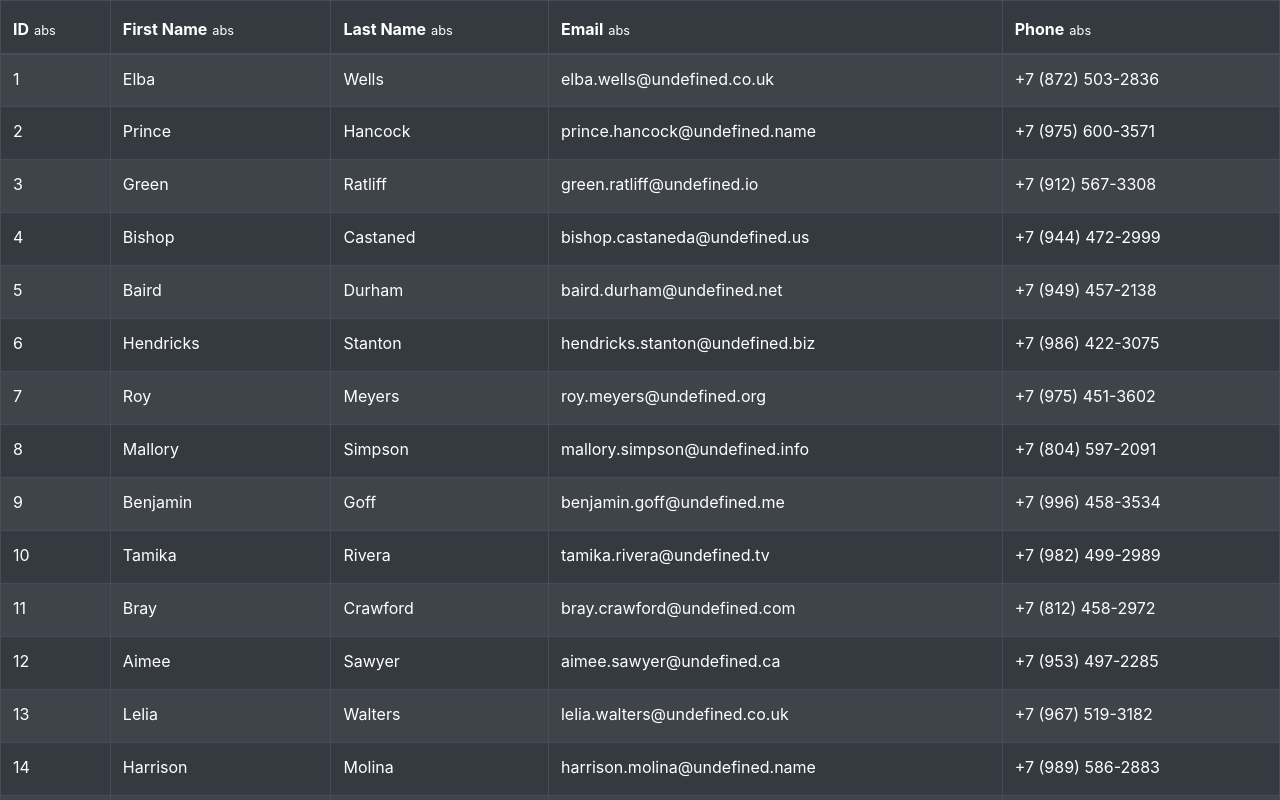
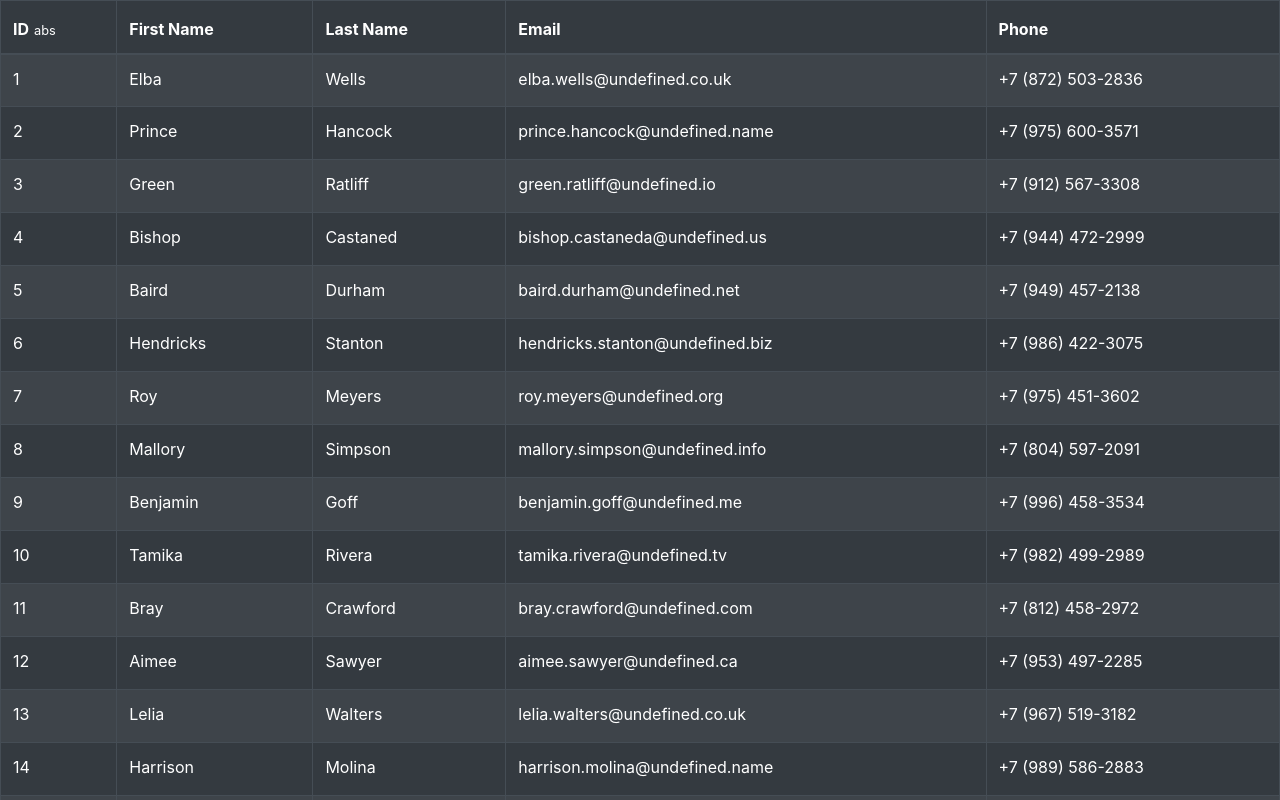
Before and after one commit to Pryadkin/Table_ReactJs--new, a React (Create React App) app: page / in a window 1280 px wide. Shown: the top 800 px of the page. Built offline with nearby package versions, Linux system fonts and the light colour scheme; the HTML template or start-up script is replaced by a standard one.

Commit message:
create proper sort

```diff
--- a/src/App.js
+++ b/src/App.js
@@ -33,20 +33,25 @@ class App extends Component {
 
   onSort = (columns) => {
     const dataSort = [...this.state.data]
-    // console.log(dataSort)
-    // console.log(this.state.columnsName)
     let direction = null;
+
     if (columns === this.state.columnsName && this.state.sortType === 'abs') {
       direction = 'desc';
+      // this.setState({sortType: direction})
     } else {
       direction = 'abs';
+      // this.setState({sortType: direction})
     }
+
+    // console.log(direction)
       sort(dataSort, columns, direction);
       // console.log(sort(dataSort, columns, 'desc'))
       this.setState({
         data: dataSort,
         sortType: direction,
+        columnsName: columns,
       })
+
     // } else {
     //   sort(dataSort, columns, 'abc');
     //   console.log(sort(dataSort, columns, 'abc'))
--- a/src/Table/Table.js
+++ b/src/Table/Table.js
@@ -11,11 +11,7 @@ import './Table.css'
 
 export default props => {
 
-
-   // console.log(props.state.data)
-
    return (
-      // console.log(props.state.data.id)
       <Table striped bordered hover variant="dark">
          <thead>
             <tr>
@@ -23,27 +19,17 @@ export default props => {
                   <small>{props.state.columnsName === props.state.columns[0]? props.state.sortType : null}</small>
                </th>
                <th onClick={() => props.onSort(props.state.columns[1])}>First Name
-                  <small>{props.state.sortType}</small>
+                  <small>{props.state.columnsName === props.state.columns[1]? props.state.sortType : null}</small>
                </th>
                <th onClick={() => props.onSort(props.state.columns[2])}>Last Name
-                  <small>{props.state.sortType}</small>
+                  <small>{props.state.columnsName === props.state.columns[2]? props.state.sortType : null}</small>
                </th>
                <th onClick={() => props.onSort(props.state.columns[3])}>Email
-                  <small>{props.state.sortType}</small>
+                  <small>{props.state.columnsName === props.state.columns[3]? props.state.sortType : null}</small>
                </th>
                <th onClick={() => props.onSort(props.state.columns[4])}>Phone
-                  <small>{props.state.sortType}</small>
+                  <small>{props.state.columnsName === props.state.columns[4]? props.state.sortType : null}</small>
                </th>
-
-               {/* <th onClick={() => {
-                  props.onSort(props.state.columns[2])
-               }}>Last Name</th>
-               <th onClick={() => {
-                  props.onSort(props.state.columns[3])
-               }}>Email</th>
-               <th onClick={() => {
-                  props.onSort(props.state.columns[4])
-               }}>Phone</th> */}
             </tr>
          </thead>
          <tbody>
```
